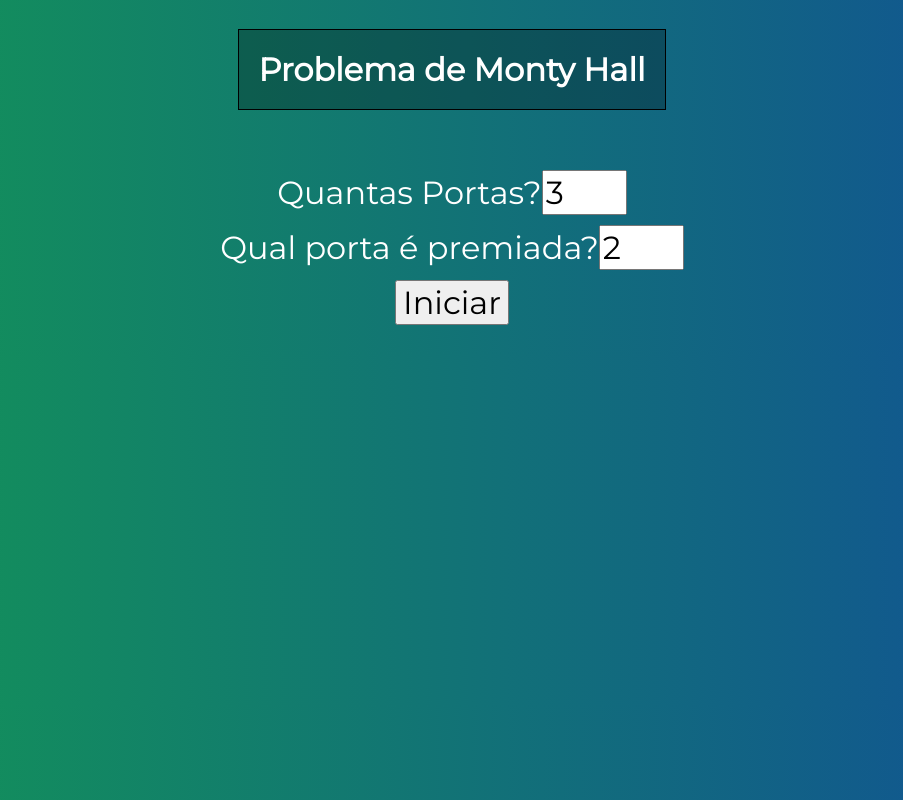
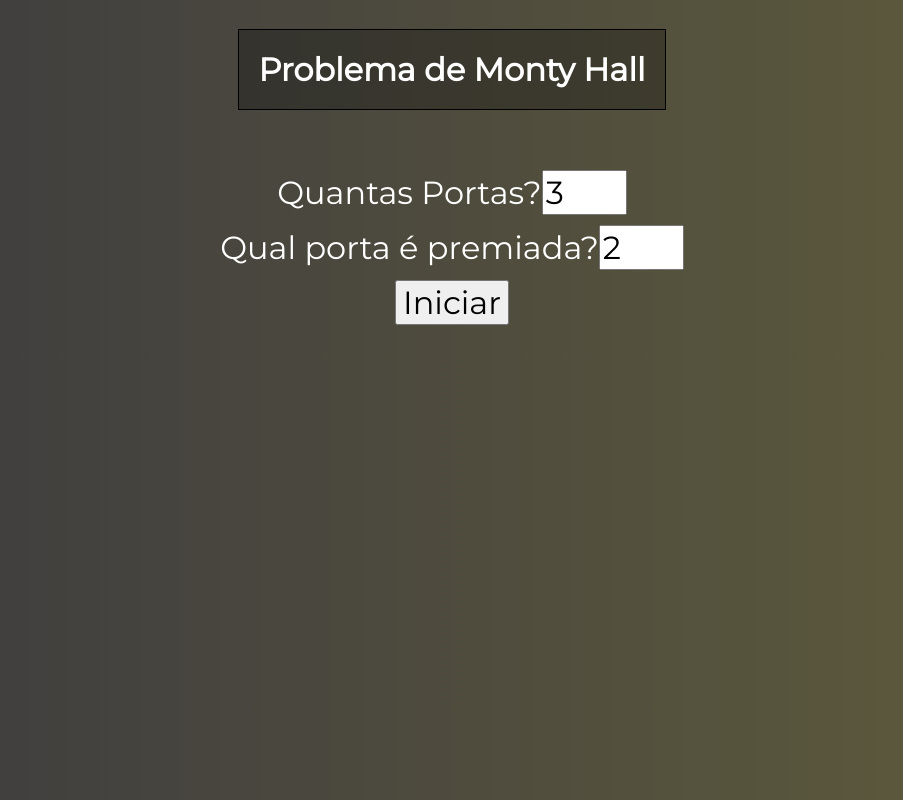
Before and after one commit to PomboObeso/problema-montyHall__VueJS, a Vue app: page / in a window 1280 px wide. Shown: the whole page, without its empty margins (188-1091 px from the left). Built offline with nearby package versions, Linux system fonts and the light colour scheme.

Commit message:
Style: Change BC - App.vue

```diff
--- a/src/App.vue
+++ b/src/App.vue
@@ -46,7 +46,7 @@ export default {
     }
     body {
         color: #fff;
-        background: linear-gradient(to right, rgb(19, 150, 85), rgb(17, 80, 150))
+        background: linear-gradient(to right, rgb(60, 59, 63), rgb(96, 92, 60));
     }
 
     #app {
```
